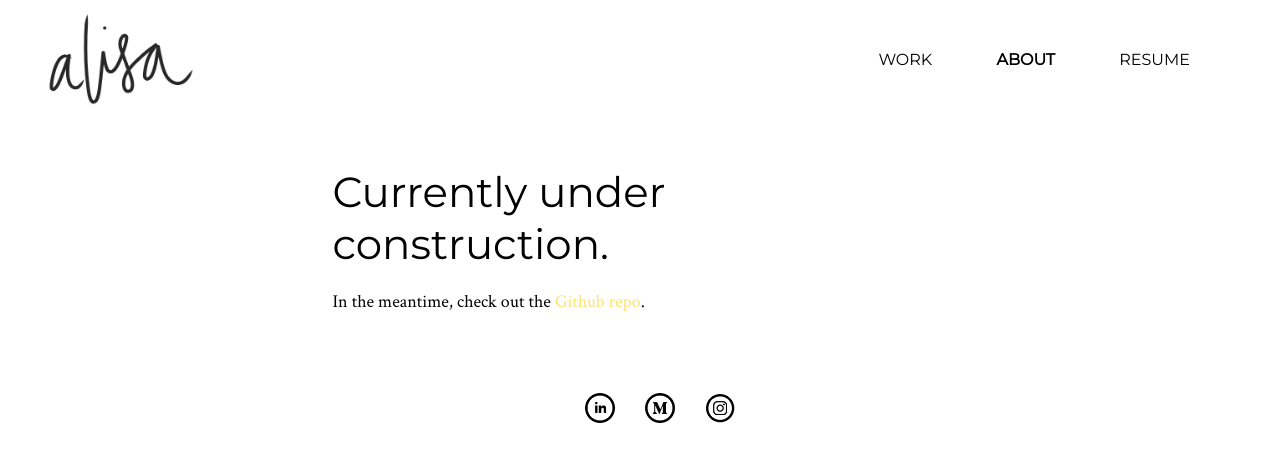
After one commit to alisa-wong/alisa-wong.github.io, a PHP site: page /work/applefest.html in a window 1280 px wide. The commit adds this page. Shown: the top 462 px of the page. Run offline with PHP 8.4, Linux system fonts and the light colour scheme.

Commit message:
update applefest

```diff
--- a/index.html
+++ b/index.html
@@ -35,7 +35,7 @@
         </div>
 
         <div class='box'>
-            <a href='https://github.com/alisa-wong/applefest' target='_blank'><img src='images/apple.png'></a>
+            <a href='work/applefest' target='_blank'><img src='images/apple.png'></a>
             <h2>Ithaca Apple Harvest Festival</h2>
             <p>Web Design + Programming</p>
         </div>
--- a/styles/styles.css
+++ b/styles/styles.css
@@ -131,6 +131,27 @@ h2 {
     justify-content: space-evenly;
 }
 
+.construction {
+    margin: auto;
+    width: 615px;
+}
+
+h1.construction {
+    margin-top: 50px;
+}
+
+p.construction {
+    margin-top: 20px;
+    margin-bottom: 50px;
+}
+
+.construction a:link, .construction a:visited {
+    color: #FDE372;
+}
+
+.construction a:hover {
+    color: black;
+}
 /** About Styling */
 .about {
     margin: 100px 100px;
--- /dev/null
+++ b/work/applefest.html
@@ -0,0 +1,53 @@
+<!DOCTYPE html>
+<html lang="en">
+<head>
+    <meta charset='UTF-8'/>
+    <meta name='viewport' content='width=device-width, initial-scale=1'/>
+
+    <title>Applefest</title>
+    <link rel="icon" href="../images/icon.png">
+
+    <link rel='stylesheet' type='text/css' href='../styles/styles.css' media='all'/>
+    <link rel='stylesheet' type='text/css' href='../styles/mobile.css' media='all'/>
+</head>
+<body>
+
+    <nav>
+        <div id='nav'>
+            <div><li><a href='../index'><img src='../images/signature.PNG'></a></div>
+            <div>
+                <ul>
+                    <li><a href='../index'>Work</a>
+                    <li class='current'><a href='../about'>About</a>
+                    <li><a href='media/AlisaWong_Resume.pdf' target='_blank'>Resume</a>
+                </ul>
+            </div>
+        </div>
+    </nav>
+
+    <h1 class='construction'>Currently under construction.</h1>
+
+    <p class='construction'>In the meantime, check out the <a href='https://github.com/alisa-wong/applefest'>Github repo</a>.</p>
+
+</body>
+<footer>
+        <a href='https://www.linkedin.com/in/alisa-wong-278019158/' target='_blank'>
+            <div class='mediaIcon'>
+                <img class='hover' src='../images/linkedin2.png'>
+                <img class='top' src='../images/linkedin.png'>
+            </div>
+        </a>
+        <a href='https://medium.com/@aw695' target='_blank'>
+            <div class='mediaIcon'>
+                <img class='hover' src='../images/medium2.png'>
+                <img class='top' src='../images/medium.png'>
+            </div>
+        </a>
+        <a href='https://www.instagram.com/alisssaaaaaa/' target='_blank'>
+            <div class='mediaIcon'>
+                <img class='hover' src='../images/instagram2.png'>
+                <img class='top' src='../images/instagram.png'>
+            </div>
+        </a>
+    </footer>
+</html>
```
